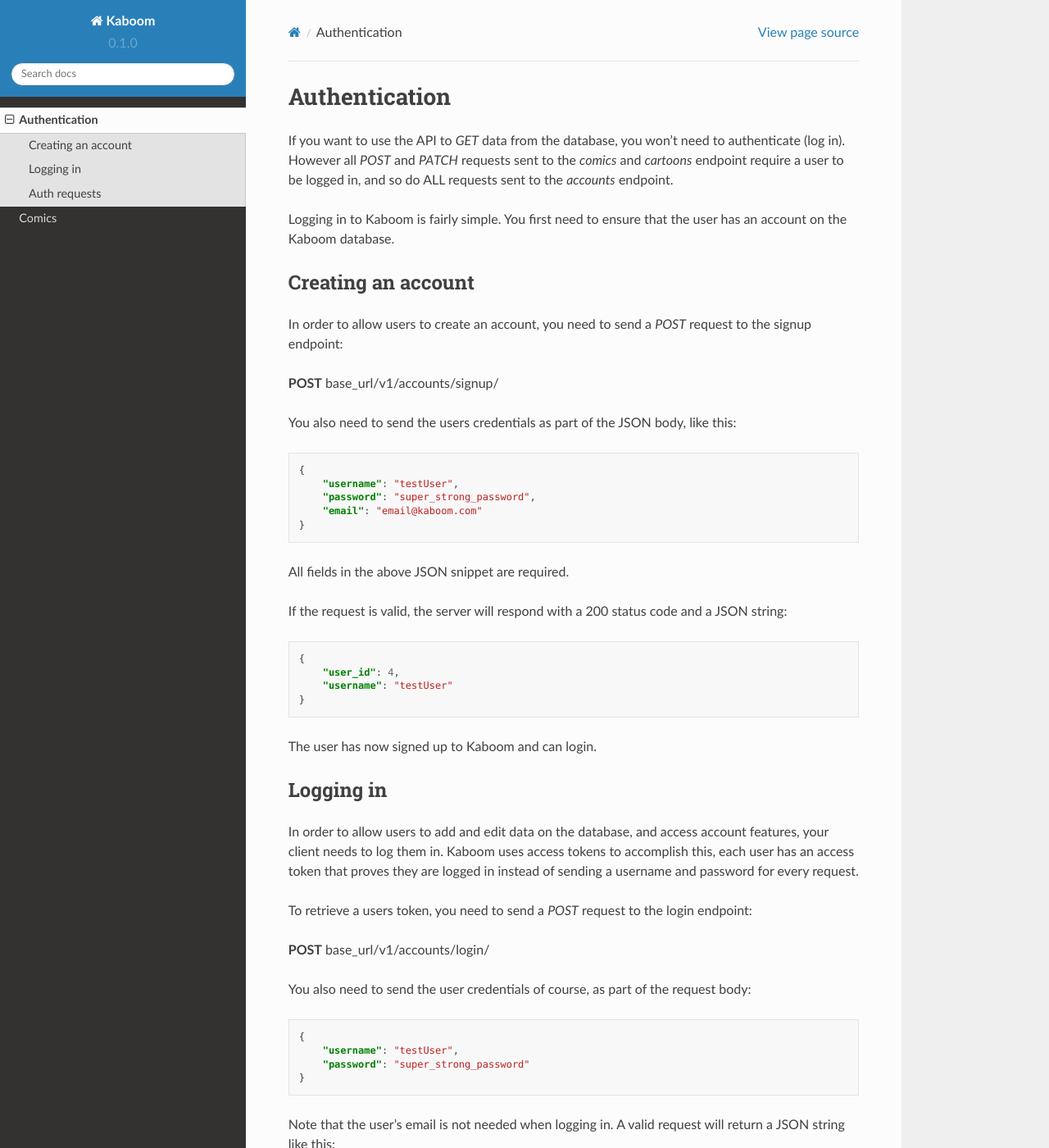
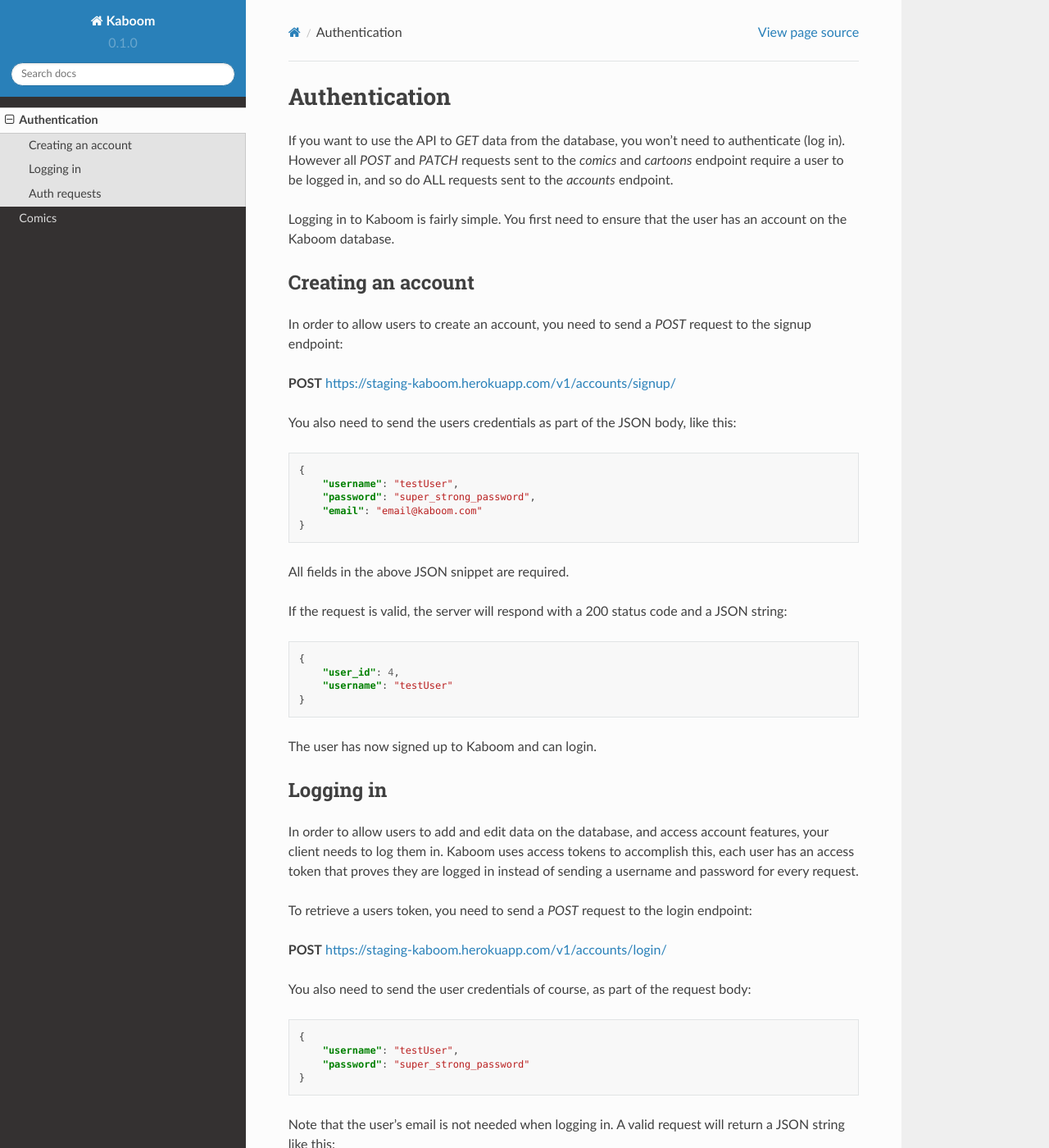
Before and after one commit to kaboom-db/kaboom-docs, a Sphinx documentation site: the page built from docs/source/authentication.rst, in a window 1280 px wide and 1400 px high. Shown: the whole window at 82% size. Built offline with Sphinx 7.4.7 and the Read the Docs theme 2.0.0, drawn with Linux system fonts in a browser that asks for light colours.

Commit message:
update url

```diff
--- a/docs/source/authentication.rst
+++ b/docs/source/authentication.rst
@@ -13,7 +13,7 @@
 
 In order to allow users to create an account, you need to send a `POST` request to the signup endpoint:
 
-**POST** base_url/v1/accounts/signup/
+**POST** https://staging-kaboom.herokuapp.com/v1/accounts/signup/
 
 You also need to send the users credentials as part of the JSON body, like this:
 
@@ -48,7 +48,7 @@
 
 To retrieve a users token, you need to send a `POST` request to the login endpoint:
 
-**POST** base_url/v1/accounts/login/
+**POST** https://staging-kaboom.herokuapp.com/v1/accounts/login/
 
 You also need to send the user credentials of course, as part of the request body:
 
--- a/docs/source/comics.rst
+++ b/docs/source/comics.rst
@@ -11,7 +11,7 @@
 Get comic series
 #####
 
-**GET** base_url/v1/comics/series/
+**GET** https://staging-kaboom.herokuapp.com/v1/comics/series/
 
 Query params:
 
@@ -60,7 +60,7 @@
 Add comic series 🔒
 #####
 
-**POST** base_url/v1/comics/series/
+**POST** https://staging-kaboom.herokuapp.com/v1/comics/series/
 
 Headers:
 
```
